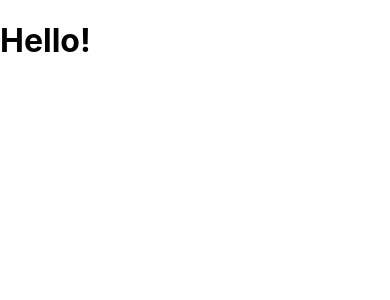
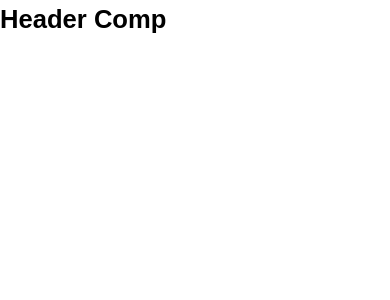
Before and after one commit to ChristianWare/InstaClone, a Next.js app: page / in a window 390 px wide. Shown: the top 300 px of the page. Built offline with nearby package versions, Linux system fonts and the light colour scheme.

Commit message:
Header Start

```diff
--- a/pages/index.js
+++ b/pages/index.js
@@ -1,16 +1,16 @@
 import Head from 'next/head'
-import Image from 'next/image'
+import Header from '../src/comps/header/Header'
 
 export default function Home() {
   return (
     <div>
       <Head>
-        <title>Create Next App</title>
+        <title>Insta Clone App</title>
         <meta name="description" content="Generated by create next app" />
         <link rel="icon" href="/favicon.ico" />
       </Head>
 
-      <h1>Hello!</h1>
+      <Header />
     </div>
   )
 }
--- /dev/null
+++ b/src/comps/header/Header.js
@@ -0,0 +1,11 @@
+import styles from './Header.module.css'
+
+function Header() {
+    return (
+        <div>
+           <h1>Header Comp</h1>
+        </div>
+    )
+}
+
+export default Header
--- a/styles/globals.css
+++ b/styles/globals.css
@@ -1,9 +1,21 @@
-html,
+* {
+  font-family: "MontserratRegular",
+  sans-serif;
+  margin: 0;
+  box-sizing: border-box;
+  text-decoration: none;
+  line-height: 150%;
+  scroll-behavior: smooth;
+  overscroll-behavior: none;
+  -webkit-tap-highlight-color: transparent;
+}
+
+html {
+  font-size: 62.5%;
+}
+
 body {
-  padding: 0;
-  margin: 0;
-  font-family: -apple-system, BlinkMacSystemFont, Segoe UI, Roboto, Oxygen,
-    Ubuntu, Cantarell, Fira Sans, Droid Sans, Helvetica Neue, sans-serif;
+  font-size: 1.6rem;
 }
 
 a {
@@ -11,6 +23,65 @@ a {
   text-decoration: none;
 }
 
-* {
-  box-sizing: border-box;
+/* h1 {
+  font-size: 6rem;
 }
+
+h2 {
+  font-size: 4.8rem;
+}
+
+h3 {
+  font-size: 4rem;
+}
+
+h4 {
+  font-size: 3.2rem;
+}
+
+h5 {
+  font-size: 2.5rem;
+}
+
+h6 {
+  font-size: 2rem;
+}
+
+button {
+  border: none;
+  background-color: transparent;
+  outline: none;
+}
+
+p,
+input {
+  font-weight: 400;
+} */
+
+::-webkit-scrollbar-thumb {
+  border-radius: 10px;
+  background: var(--accent4);
+}
+
+::-webkit-scrollbar-thumb:hover {
+  background: var(--accent1);
+}
+
+@media screen and (max-width: 768px) {
+  html {
+    font-size: 55%;
+  }
+
+  p {
+    font-size: 113.7%;
+  }
+}
+
+@media screen and (max-width: 480px) {
+  html {
+    font-size: 50%;
+  }
+  p {
+    font-size: 125%;
+  }
+}
```
Also changed, not shown: src/comps/header/Header.module.css (added).
